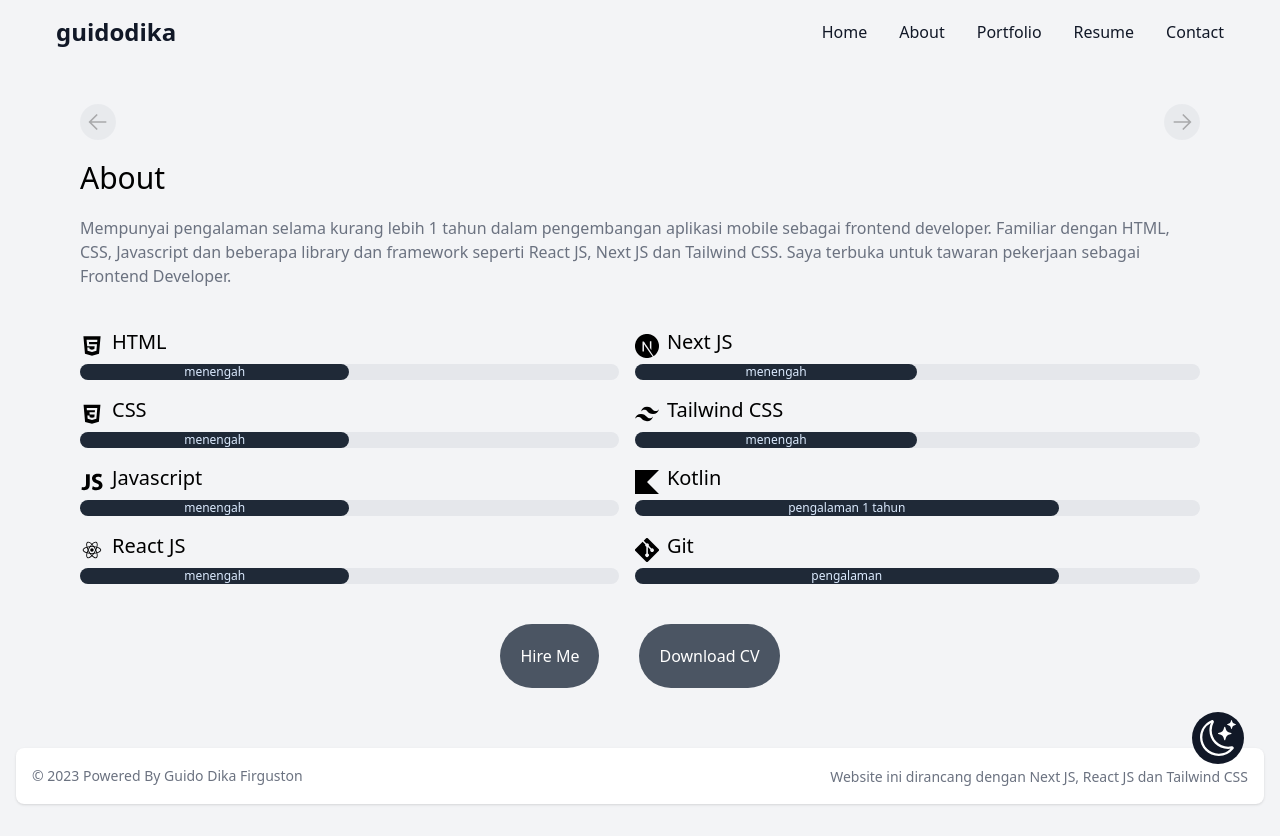
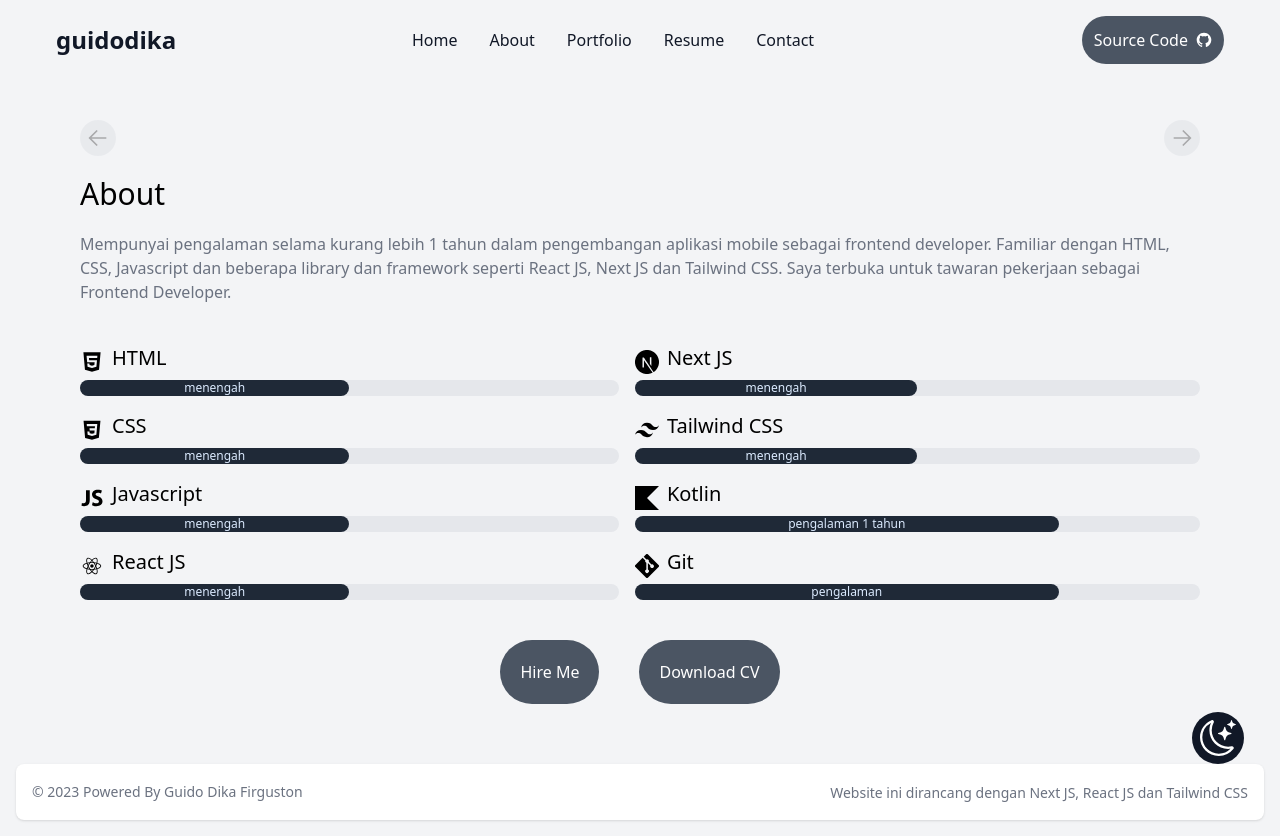
Before and after one commit to guidodika/portfolio-nextjs-guidodika, a Next.js app: page /about in a window 1280 px wide. Built offline with nearby package versions, Linux system fonts and the light colour scheme.

Commit message:
add link to source code this website

```diff
--- a/pages/navbar.js
+++ b/pages/navbar.js
@@ -1,5 +1,6 @@
 import Link from "next/link";
 import { useState } from "react";
+import { GrGithub } from "react-icons/gr";
 
 function NavBar() {
   const [isOpen, setIsOpen] = useState(false);
@@ -73,7 +74,26 @@ function NavBar() {
                 Contact
               </Link>
             </li>
+            <li>
+              <Link
+                href="https://github.com/guidodika/portfolio-nextjs-guidodika"
+                target="_blank"
+                class="md:hidden block py-2 pl-3 pr-4 text-gray-900 rounded hover:bg-gray-100 md:hover:bg-transparent md:border-0 md:hover:text-gray-400 md:p-0 dark:text-white"
+              >
+                Source Code This Website
+              </Link>
+            </li>
           </ul>
+        </div>
+        <div className="hidden md:block">
+          <a
+            href="https://github.com/guidodika/portfolio-nextjs-guidodika"
+            target="_blank"
+          >
+            <button className="p-3 bg-gray-600 text-white rounded-3xl flex items-center gap-2 ">
+              Source Code <GrGithub />
+            </button>
+          </a>
         </div>
       </div>
     </nav>
```
